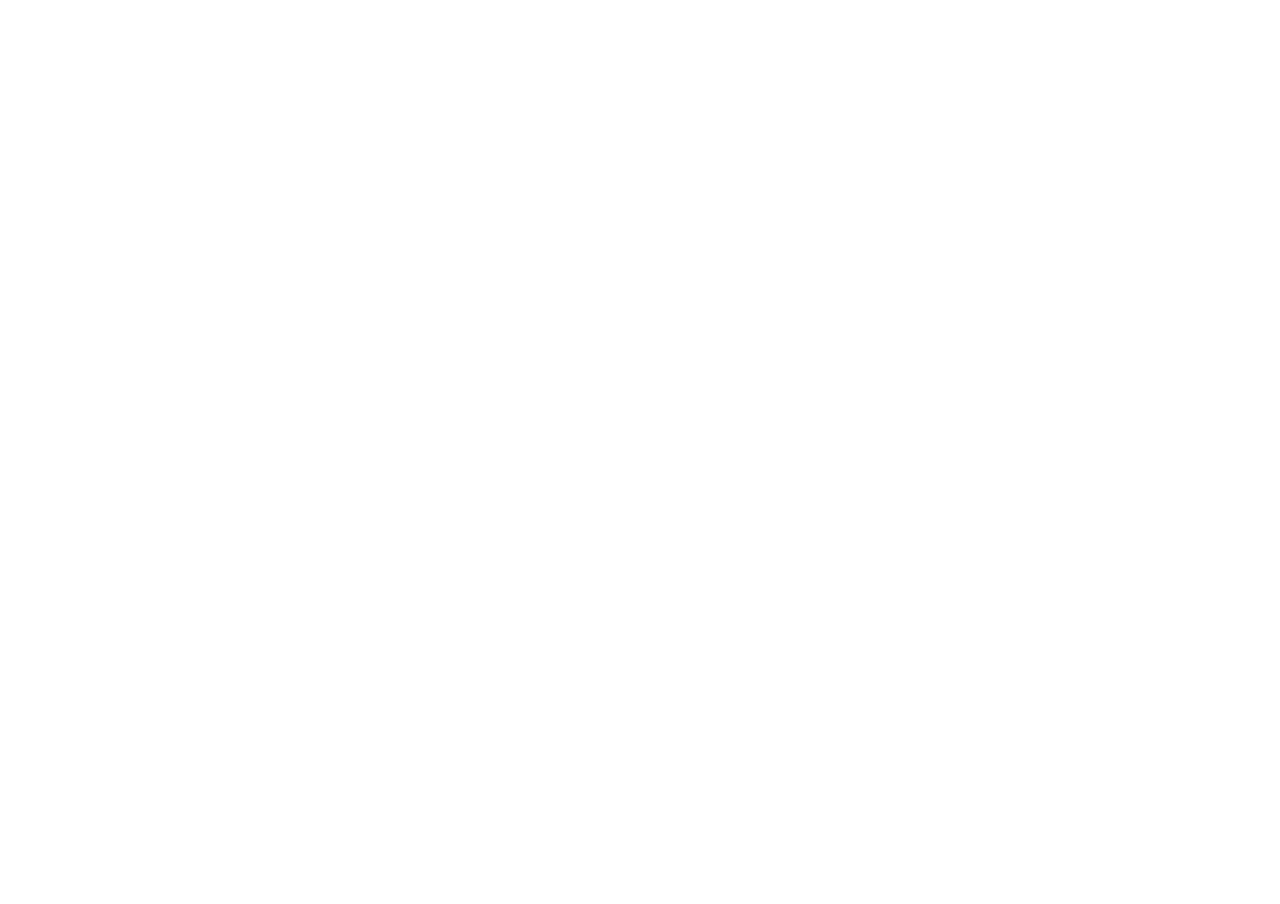
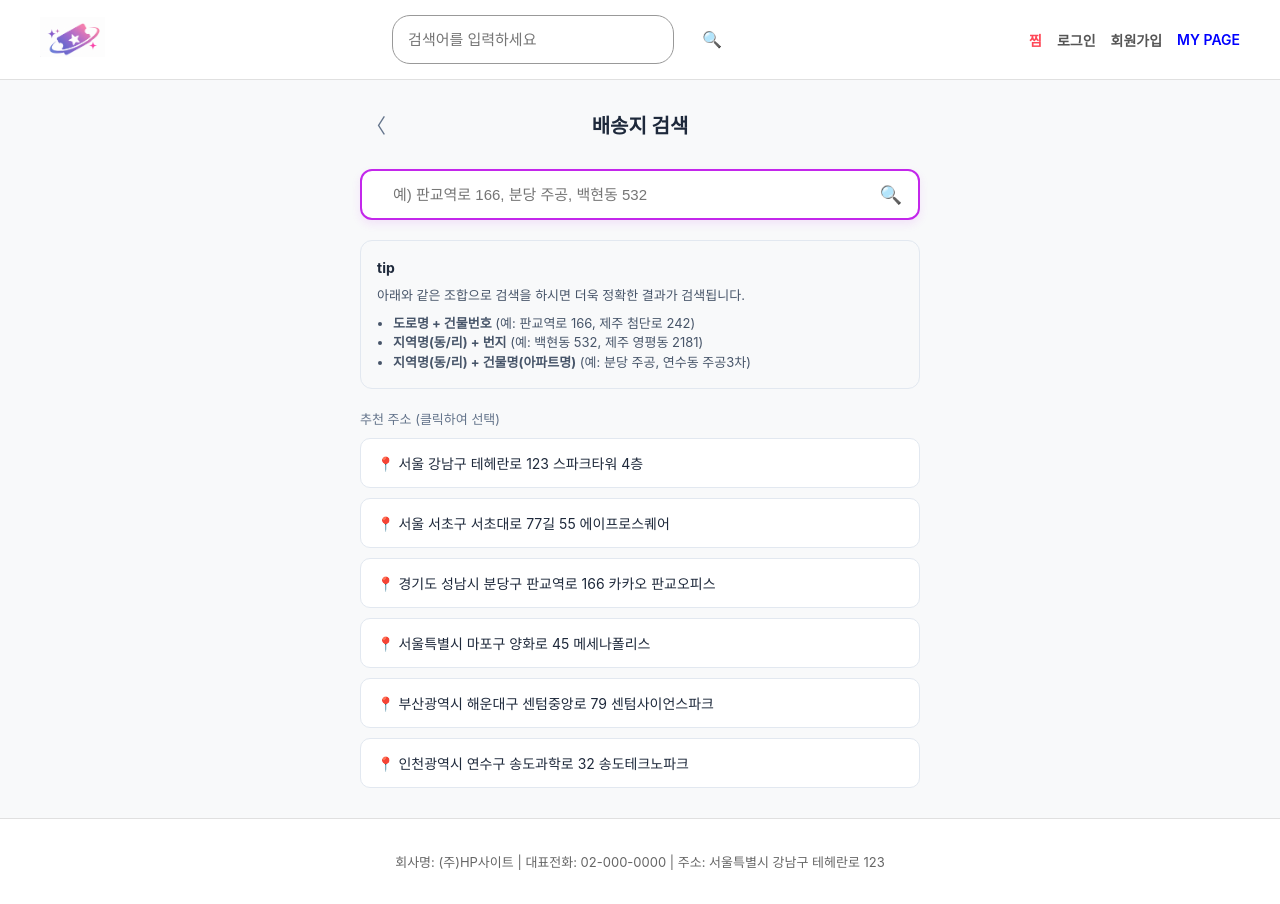
Before and after one commit to gkdudopice-lang/hp-router-ex, a React (Create React App) app: page /address/search in a window 1280 px wide. Before the commit this address had no page. Before the commit the page ends 800 px from the top, so only its background shows below. Built offline with nearby package versions, Linux system fonts and the light colour scheme.

Commit message:
배송지 관리, 배송지 추가 만들었는데 중복 + 검색 안돼서 수정 필요

```diff
--- a/src/App.js
+++ b/src/App.js
@@ -15,6 +15,8 @@ import ReservationPayment from "./pages/ReservationPayment";
 import ReviewStars from "./pages/ReivewStars";
 import ReservationHistory from "./pages/ReservationHistory";
 import WishList from "./pages/WishList";
+import AddressManagement from "./pages/AddressManagement";
+import AddressSearch from "./pages/AddressSearch";
 import { BrowserRouter as Router, Routes, Route } from "react-router-dom";
 
 function App() {
@@ -47,6 +49,8 @@ function App() {
           <Route path="/reservation/review/:id" element={<ReviewStars />} />
           <Route path="/reservation/history" element={<ReservationHistory />} />
           <Route path="/wishlist" element={<WishList />} />
+          <Route path="/profile/address" element={<AddressManagement />} />
+          <Route path="/address/search" element={<AddressSearch />} />
           <Route path="/board" element={<BoardList />} />
           <Route path="/board/write" element={<BoardWrite />} />
           <Route path="/board/:boardId" element={<BoardDetail />} />
--- /dev/null
+++ b/src/pages/AddressManagement.js
@@ -0,0 +1,215 @@
+import React, { useState, useEffect } from "react";
+import { useNavigate, useLocation } from "react-router-dom";
+import styled from "styled-components";
+import Button from "../Components/common/Button";
+
+const Container = styled.div`
+  max-width: 600px;
+  width: 100%;
+  margin: 0 auto;
+  padding: 30px 20px;
+  box-sizing: border-box;
+  display: flex;
+  flex-direction: column;
+  gap: 20px;
+`;
+
+const HeaderRow = styled.div`
+  display: flex;
+  align-items: center;
+  position: relative;
+  margin-bottom: 10px;
+
+  h2 {
+    font-size: 20px;
+    font-weight: 700;
+    color: #1e293b;
+    margin: 0 auto;
+  }
+`;
+
+const BackButton = styled.button`
+  background: none;
+  border: none;
+  font-size: 20px;
+  cursor: pointer;
+  color: #64748b;
+  position: absolute;
+  left: 0;
+
+  &:hover {
+    color: #000;
+  }
+`;
+
+const AddressBox = styled.div`
+  background: #ffffff;
+  border: 1px solid #e2e8f0;
+  border-radius: 16px;
+  padding: 40px 20px;
+  min-height: 150px;
+  display: flex;
+  flex-direction: column;
+  justify-content: center;
+  align-items: center;
+  gap: 12px;
+  box-shadow: 0 2px 8px rgba(0, 0, 0, 0.04);
+  text-align: center;
+
+  p {
+    font-size: 15px;
+    color: #64748b;
+    margin: 0;
+  }
+`;
+
+const AddressCard = styled.div`
+  width: 100%;
+  background: #ffffff;
+  border: 2px solid ${({ $isDefault }) => ($isDefault ? "#c327eb" : "#e2e8f0")};
+  border-radius: 16px;
+  padding: 16px 20px;
+  box-sizing: border-box;
+  display: flex;
+  justify-content: space-between;
+  align-items: center;
+  box-shadow: 0 2px 8px rgba(0, 0, 0, 0.04);
+  cursor: pointer;
+  user-select: none;
+  transition: all 0.2s;
+
+  &:hover {
+    border-color: #c327eb;
+  }
+
+  .info-wrap {
+    display: flex;
+    flex-direction: column;
+    gap: 4px;
+
+    .tag {
+      background-color: #f3e8ff;
+      color: #c327eb;
+      font-size: 11px;
+      font-weight: 700;
+      padding: 2px 6px;
+      border-radius: 4px;
+      width: fit-content;
+    }
+
+    .address-text {
+      font-size: 14px;
+      font-weight: 600;
+      color: #1e293b;
+    }
+  }
+`;
+
+const DeleteButton = styled.button`
+  background: none;
+  border: none;
+  font-size: 13px;
+  color: #ef4444;
+  cursor: pointer;
+  font-weight: 600;
+
+  &:hover {
+    text-decoration: underline;
+  }
+`;
+
+export default function AddressManagement() {
+  const navigate = useNavigate();
+  const location = useLocation();
+  const newAddress = location.state?.selectedAddress;
+
+  // 배송지 목록 상태 (문자열 배열로 관리)
+  const [addresses, setAddresses] = useState([]);
+
+  // 검색 페이지에서 주소를 들고 돌아올 때 실행
+  useEffect(() => {
+    if (newAddress) {
+      // 💡 이미 등록된 주소인지 체크 (중복 등록 방지)
+      if (addresses.includes(newAddress)) {
+        alert("이미 등록된 배송지입니다.");
+        return;
+      }
+
+      if (addresses.length >= 10) {
+        alert("배송지는 최대 10개까지만 등록할 수 있습니다.");
+        return;
+      }
+
+      //새 주소 안전하게 추가
+      setAddresses((prev) => [...prev, newAddress]);
+    }
+  }, [newAddress]);
+
+  // 배송지 삭제 함수
+  const handleDelete = (indexToDelete) => {
+    setAddresses(addresses.filter((_, index) => index !== indexToDelete));
+  };
+
+  // 더블클릭 시 기본 배송지(맨 앞)로 변경하는 함수
+  const handleSetDefault = (indexToSet) => {
+    const targetAddress = addresses[indexToSet];
+    const remainingAddresses = addresses.filter(
+      (_, index) => index !== indexToSet,
+    );
+    setAddresses([targetAddress, ...remainingAddresses]);
+    alert(`"${targetAddress}" (이)가 기본 배송지로 설정되었습니다.`);
+  };
+
+  return (
+    <Container>
+      <HeaderRow>
+        <BackButton onClick={() => navigate("/profile")}>〈</BackButton>
+        <h2>배송지 관리 ({addresses.length}/10)</h2>
+      </HeaderRow>
+
+      <p style={{ fontSize: "13px", color: "#64748b", margin: "-10px 0 0 0" }}>
+        💡 카드를 <strong>더블 클릭</strong>하시면 해당 주소가{" "}
+        <strong>기본 배송지</strong>로 변경됩니다!
+      </p>
+
+      {addresses.length === 0 ? (
+        <AddressBox>
+          <p>등록된 배송지가 없어요</p>
+        </AddressBox>
+      ) : (
+        <div style={{ display: "flex", flexDirection: "column", gap: "12px" }}>
+          {addresses.map((addr, index) => (
+            <AddressCard
+              key={`${addr}-${index}`} // 💡 고유한 key 값을 주어 2,3번 카드가 꼬이지 않도록 완벽 분리
+              $isDefault={index === 0}
+              onDoubleClick={() => handleSetDefault(index)}
+            >
+              <div className="info-wrap">
+                {index === 0 && <span className="tag">기본 배송지</span>}
+                <div className="address-text">{addr}</div>
+              </div>
+              <DeleteButton
+                onClick={(e) => {
+                  e.stopPropagation();
+                  handleDelete(index);
+                }}
+              >
+                삭제
+              </DeleteButton>
+            </AddressCard>
+          ))}
+        </div>
+      )}
+
+      {addresses.length < 10 ? (
+        <Button enabled={true} onClick={() => navigate("/address/search")}>
+          + 배송지 추가하기
+        </Button>
+      ) : (
+        <p style={{ textAlign: "center", fontSize: "13px", color: "#ef4444" }}>
+          배송지는 최대 10개까지 등록 가능합니다.
+        </p>
+      )}
+    </Container>
+  );
+}
--- /dev/null
+++ b/src/pages/AddressSearch.js
@@ -0,0 +1,178 @@
+import React, { useState } from "react";
+import { useNavigate } from "react-router-dom";
+import styled from "styled-components";
+import Input from "../Components/common/Input";
+
+const Container = styled.div`
+  max-width: 600px;
+  width: 100%;
+  margin: 0 auto;
+  padding: 30px 20px;
+  box-sizing: border-box;
+  display: flex;
+  flex-direction: column;
+  gap: 20px;
+`;
+
+const HeaderRow = styled.div`
+  display: flex;
+  align-items: center;
+  position: relative;
+  margin-bottom: 10px;
+
+  h2 {
+    font-size: 20px;
+    font-weight: 700;
+    color: #1e293b;
+    margin: 0 auto;
+  }
+`;
+
+const BackButton = styled.button`
+  background: none;
+  border: none;
+  font-size: 20px;
+  cursor: pointer;
+  color: #64748b;
+  position: absolute;
+  left: 0;
+
+  &:hover {
+    color: #000;
+  }
+`;
+
+const SearchBoxWrapper = styled.div`
+  display: flex;
+  align-items: center;
+  border: 2px solid #c327eb;
+  border-radius: 12px;
+  padding: 0 16px;
+  background: white;
+  box-shadow: 0 4px 10px rgba(195, 39, 235, 0.1);
+
+  input {
+    border: none !important;
+    box-shadow: none !important;
+  }
+
+  span {
+    cursor: pointer;
+    font-size: 18px;
+    padding-left: 8px;
+  }
+`;
+
+const TipBox = styled.div`
+  background: #f8f9fa;
+  border: 1px solid #e2e8f0;
+  border-radius: 12px;
+  padding: 16px;
+  font-size: 13px;
+  color: #475569;
+  line-height: 1.5;
+
+  h4 {
+    margin: 0 0 8px 0;
+    color: #1e293b;
+    font-size: 14px;
+  }
+
+  ul {
+    margin: 0;
+    padding-left: 16px;
+  }
+`;
+
+const ResultItem = styled.div`
+  background: white;
+  border: 1px solid #e2e8f0;
+  border-radius: 10px;
+  padding: 14px 16px;
+  font-size: 14px;
+  color: #1e293b;
+  cursor: pointer;
+  transition: all 0.2s;
+
+  &:hover {
+    border-color: #c327eb;
+    background-color: #f3e8ff;
+  }
+`;
+
+export default function AddressSearch() {
+  const navigate = useNavigate();
+  const [keyword, setKeyword] = useState("");
+
+  // 💡 주소 예시를 6개로 넉넉하게 확장!
+  const dummyResults = [
+    "서울 강남구 테헤란로 123 스파크타워 4층",
+    "서울 서초구 서초대로 77길 55 에이프로스퀘어",
+    "경기도 성남시 분당구 판교역로 166 카카오 판교오피스",
+    "서울특별시 마포구 양화로 45 메세나폴리스",
+    "부산광역시 해운대구 센텀중앙로 79 센텀사이언스파크",
+    "인천광역시 연수구 송도과학로 32 송도테크노파크",
+  ];
+
+  const handleSelectAddress = (address) => {
+    navigate("/profile/address", {
+      state: { selectedAddress: address },
+    });
+  };
+
+  return (
+    <Container>
+      <HeaderRow>
+        <BackButton onClick={() => navigate("/profile/address")}>〈</BackButton>
+        <h2>배송지 검색</h2>
+      </HeaderRow>
+
+      <SearchBoxWrapper>
+        <Input
+          type="text"
+          placeholder="예) 판교역로 166, 분당 주공, 백현동 532"
+          value={keyword}
+          onChange={(e) => setKeyword(e.target.value)}
+        />
+        <span>🔍</span>
+      </SearchBoxWrapper>
+
+      <TipBox>
+        <h4>tip</h4>
+        <p style={{ margin: "0 0 8px 0" }}>
+          아래와 같은 조합으로 검색을 하시면 더욱 정확한 결과가 검색됩니다.
+        </p>
+        <ul>
+          <li>
+            <strong>도로명 + 건물번호</strong> (예: 판교역로 166, 제주 첨단로
+            242)
+          </li>
+          <li>
+            <strong>지역명(동/리) + 번지</strong> (예: 백현동 532, 제주 영평동
+            2181)
+          </li>
+          <li>
+            <strong>지역명(동/리) + 건물명(아파트명)</strong> (예: 분당 주공,
+            연수동 주공3차)
+          </li>
+        </ul>
+      </TipBox>
+
+      <div style={{ display: "flex", flexDirection: "column", gap: "10px" }}>
+        <p style={{ fontSize: "13px", color: "#64748b", margin: 0 }}>
+          추천 주소 (클릭하여 선택)
+        </p>
+        {dummyResults
+          .filter((item) => item.includes(keyword))
+          .map((address, index) => (
+            <ResultItem
+              key={index}
+              onClick={() => handleSelectAddress(address)}
+            >
+              📍 {address}
+            </ResultItem>
+          ))}
+      </div>
+    </Container>
+  );
+}
```
